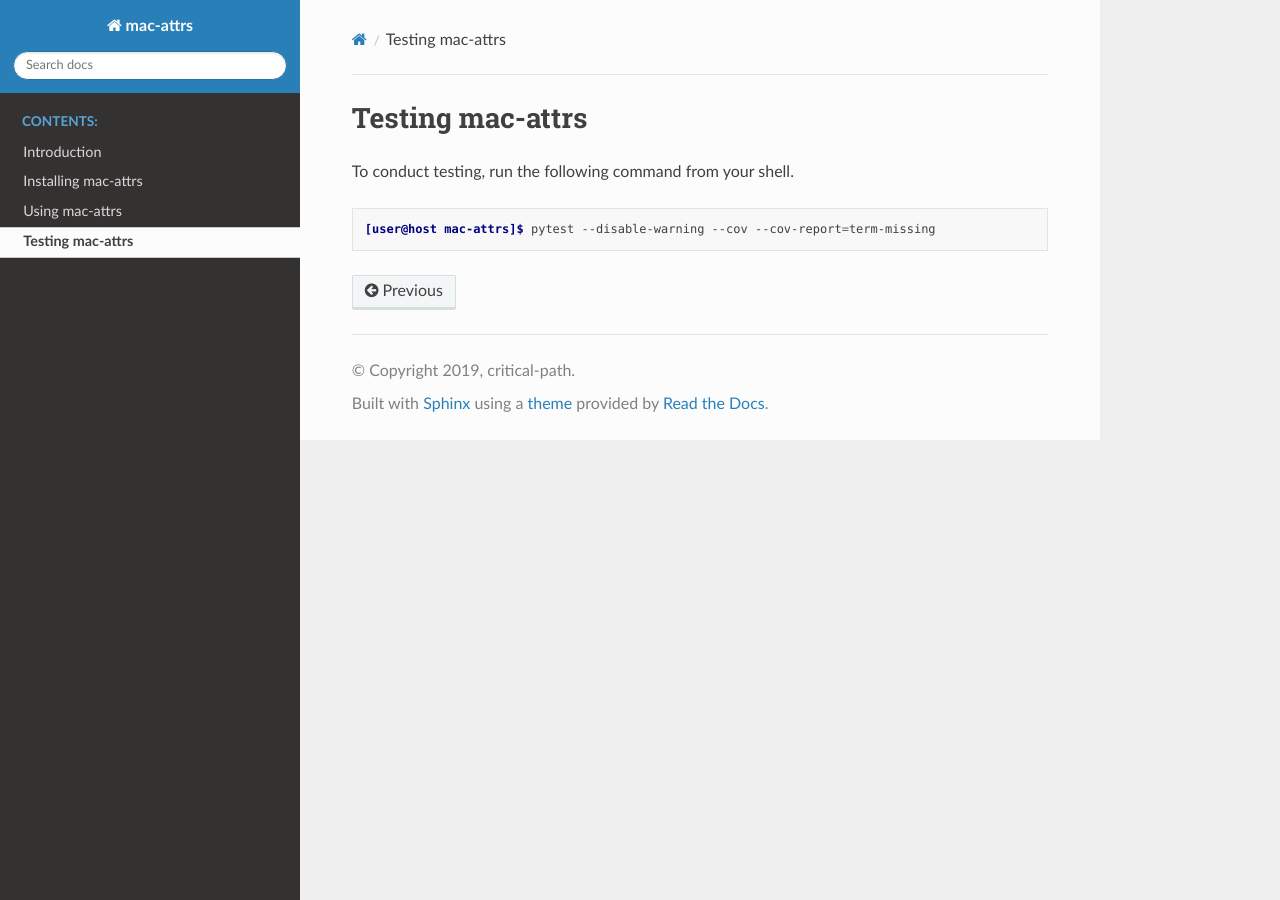
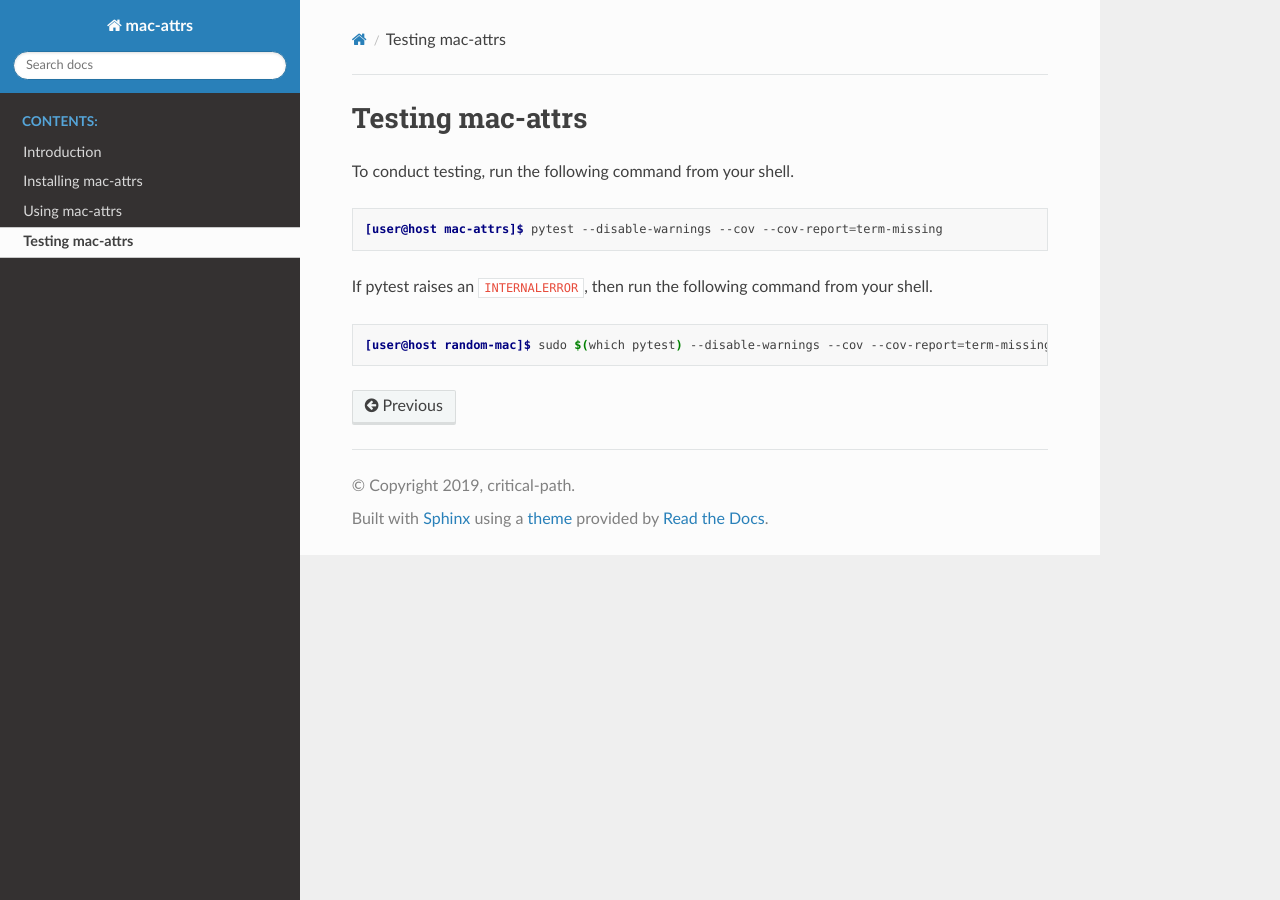
Before and after one commit to critical-path/mac-attrs, a Sphinx documentation site: the page built from docs/test.rst, in a window 1280 px wide. Built offline with Sphinx 7.4.7 and the Read the Docs theme 2.0.0, drawn with Linux system fonts in a browser that asks for light colours.

Commit message:
Update `README.rst` and `test.rst`.

```diff
--- a/docs/test.rst
+++ b/docs/test.rst
@@ -5,4 +5,10 @@ To conduct testing, run the following command from your shell.
 
 .. code-block:: console
 
-   [user@host mac-attrs]$ pytest --disable-warning --cov --cov-report=term-missing
+   [user@host mac-attrs]$ pytest --disable-warnings --cov --cov-report=term-missing
+
+If pytest raises an :code:`INTERNALERROR`, then run the following command from your shell.
+
+.. code-block:: console
+
+   [user@host random-mac]$ sudo $(which pytest) --disable-warnings --cov --cov-report=term-missing
```
Also changed, not shown: README.rst (+7 -1 lines).
